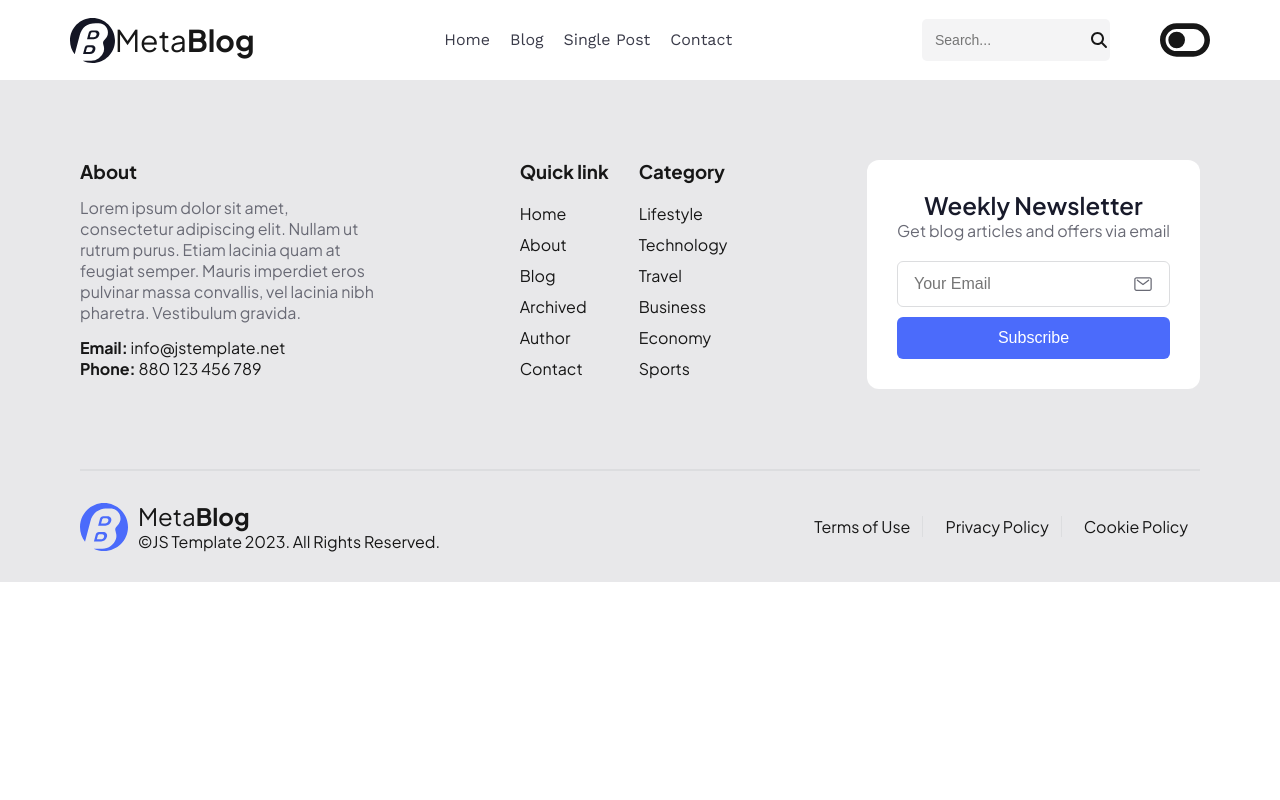
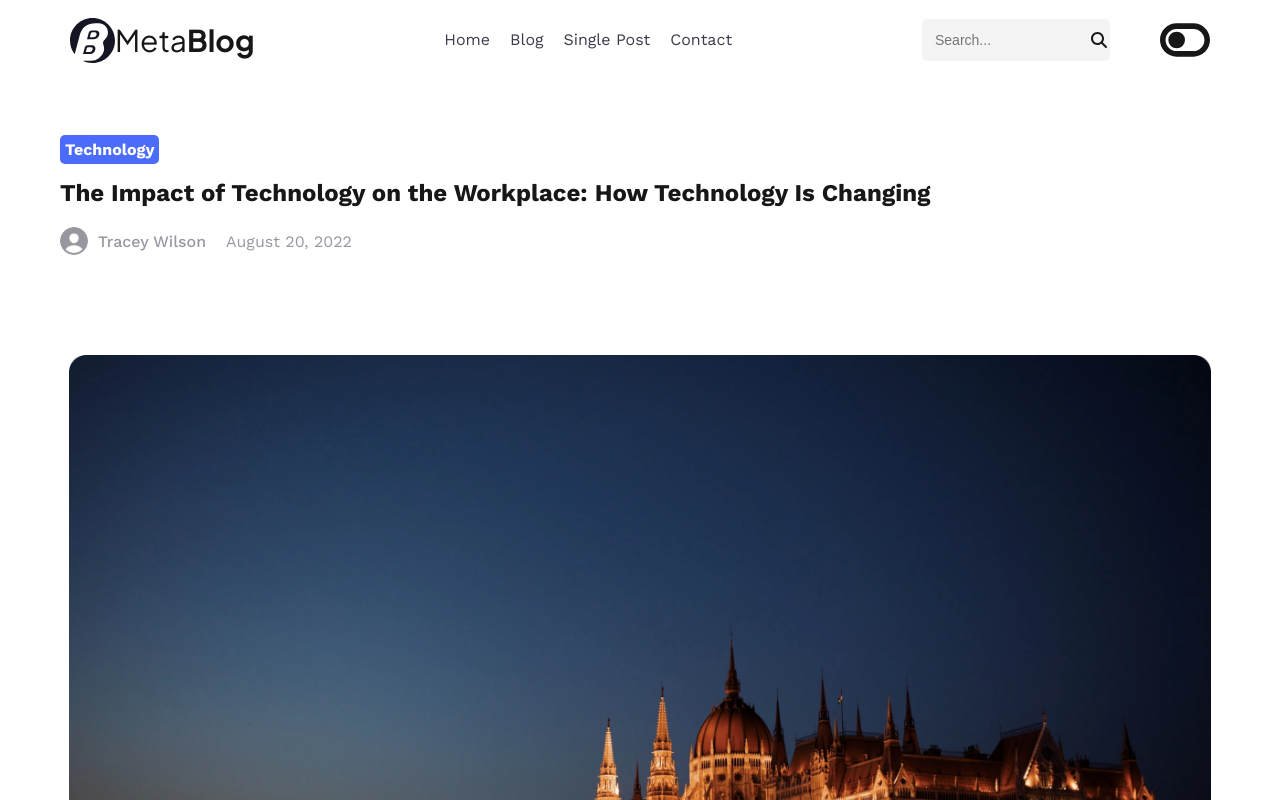
Before and after one commit to Akintayo74/NextJs-travel-blog-guide, a Next.js app: page /single-post in a window 1280 px wide. Shown: the top 800 px of the page. Built offline with nearby package versions, Linux system fonts and the light colour scheme.

Commit message:
bleh bleh bleh

```diff
--- /dev/null
+++ b/components/Header.js
@@ -0,0 +1,43 @@
+import styles from '@/styles/Header.module.css';
+import Image from 'next/image';
+
+export default function Header(){
+    return (
+        <div className={styles.header}>
+            <div className={styles.header__stacked}>
+                <div>
+                    <span className={styles.header__stacked_header}>Technology</span>
+                    <h2>The Impact of Technology on the Workplace: How Technology Is Changing</h2>
+                </div>
+
+                <div className={styles.header__author}>
+                    <div className={styles.header__author_avatar}>
+                        <Image
+                            src='/images/avatarBlank2.svg'
+                            width={28}
+                            height={28}
+                            alt='avatar'
+                        />
+                        <span>Tracey Wilson</span>
+                    </div>
+                    <span>August 20, 2022</span>
+                </div>
+            </div>
+            <div className={styles.header__mainImage}>
+                <Image
+                    src='/images/castleNight.webp'
+                    fill
+                    sizes='100vw'
+                    style={{objectFit: 'contain'}}
+                    alt='castle at night'
+                    priority
+                />
+            </div>
+            <p>
+            Traveling is an enriching experience that opens up new horizons, exposes us to different cultures, and creates memories that last a lifetime. However, traveling can also be stressful and overwhelming, especially if you don't plan and prepare adequately. In this blog article, we'll explore tips and tricks for a memorable journey and how to make the most of your travels.
+            One of the most rewarding aspects of traveling is immersing yourself in the local culture and customs. This includes trying local cuisine, attending cultural events and festivals, and interacting with locals. Learning a few phrases in the local language can also go a long way in making connections and showing respect.
+            </p>
+
+        </div>
+    )
+}
--- a/src/pages/contact.js
+++ b/src/pages/contact.js
@@ -1,7 +1,9 @@
+import LatestPosts from "components/LatestPosts";
+
 export default function About(){
     return (
         <div>
-
+            <LatestPosts />
         </div>
     )
 }
--- a/src/pages/single-post.js
+++ b/src/pages/single-post.js
@@ -1,9 +1,9 @@
-
+import Header from "components/Header";
 
 export default function Blog(){
     return (
         <div>
-
+            <Header />
         </div>
     )
 }
--- /dev/null
+++ b/src/styles/Header.module.css
@@ -0,0 +1,47 @@
+.header__stacked{
+   margin: 60px;
+   font-family: var(--font-work-sans);
+   display: flex;
+   flex-direction: column;
+}
+
+.header__stacked_header{
+    background-color: #4B6BFB;
+    border-radius: 5px;
+    font-weight: bold;
+    padding: 5px;
+    color: #ffffff;
+}
+
+.header__stacked h2{
+    margin-top: 20px;
+}
+
+.header__author{
+    display: flex;
+    align-items: center;
+    gap: 20px;
+    margin-top: 20px;
+    color: #97989F;
+}
+
+.header__author_avatar{
+    display: flex;
+    align-items: center;
+    gap: 10px;
+}
+
+.header__author_avatar span{
+    font-weight: 500;
+    font-size: var(--font-normal);
+}
+
+.header__mainImage{
+    position: relative;
+    width: 100%;
+    aspect-ratio: 800/462;
+}
+
+.header__mainImage img{
+    padding: 40px;
+}
--- a/src/styles/Main.module.css
+++ b/src/styles/Main.module.css
@@ -31,6 +31,7 @@
     border-radius: 5px;
     font-weight: bold;
     padding: 5px;
+    color: #ffffff;
 }
 
 .main__stacked h2{
--- a/src/styles/MainImage.module.css
+++ b/src/styles/MainImage.module.css
@@ -12,14 +12,15 @@
 .MainImage__text{
     position: absolute;
     top: 60%;
-    left: 20%;
+    left: 10%;
     z-index: 1;
     color: #FFFFFF;
 }
 
 .MainImage__header h2{
-    width: 500px;
+    width: 600px;
     font-weight: 600;
+    font-size: var(--font-large);
 }
 
 .main__stacked_header{
```
Also changed, not shown: public/images/avatarBlank2.svg (added), public/images/castleNight.webp (added).
